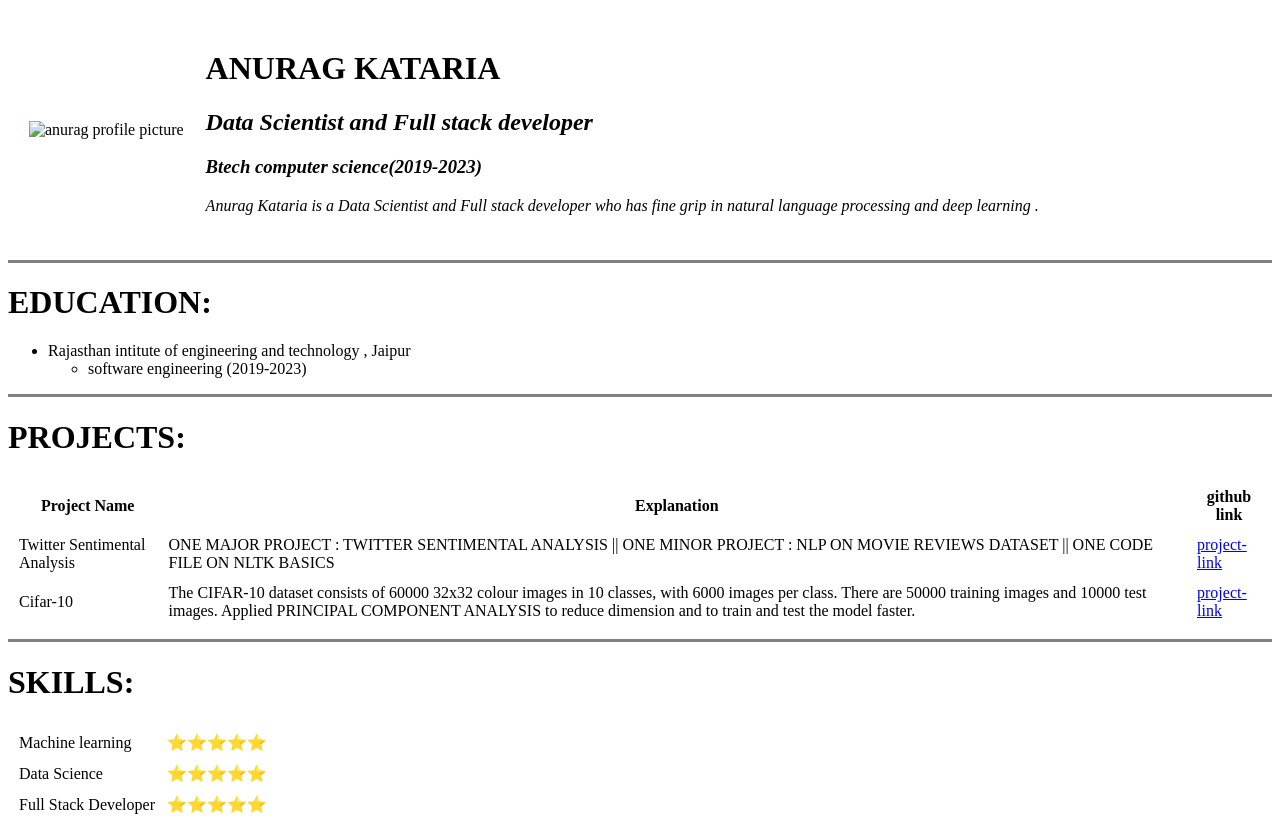
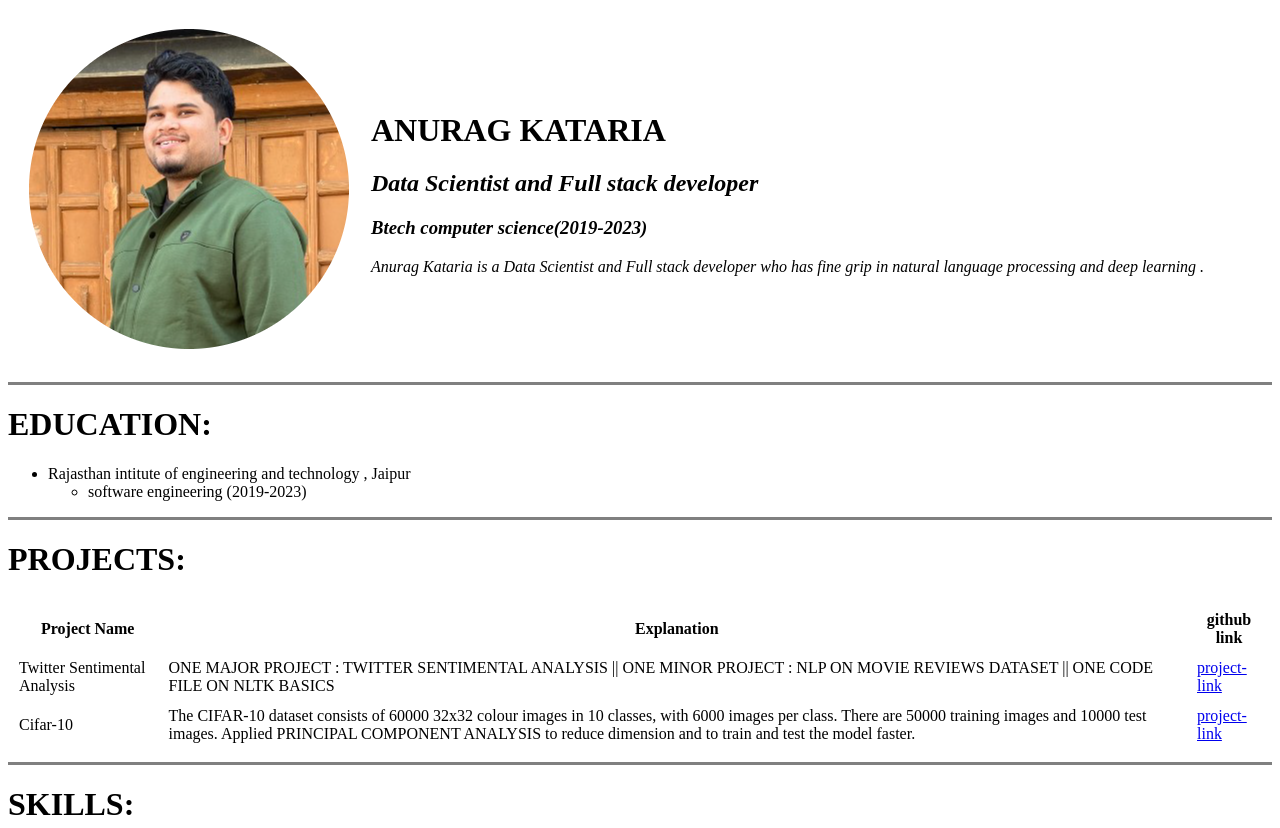
Before and after one commit to anuragwolf09/CV, a plain HTML site: page index.html in a window 1280 px wide. Shown: the top 828 px of the page. Drawn offline with Linux system fonts and the light colour scheme.

Commit message:
updating index.html changing image source

```diff
--- a/index.html
+++ b/index.html
@@ -7,7 +7,7 @@
 <body>
     <table cellspacing="20">
         <tr>
-            <td><img src="images/myimage.png" alt="anurag profile picture"></td>
+            <td><img src="myimage.png" alt="anurag profile picture"></td>
             <td><h1>ANURAG KATARIA</h1>
                 <h2><strong><em>Data Scientist and Full stack developer</em></strong></h2>
                 <h3><strong><em>Btech computer science(2019-2023)</em></strong></h3>
```
